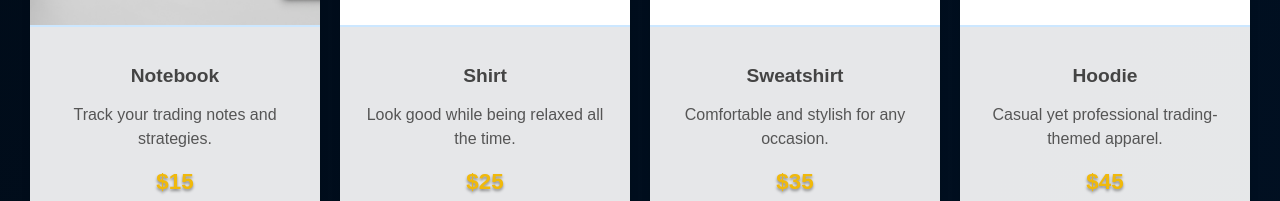
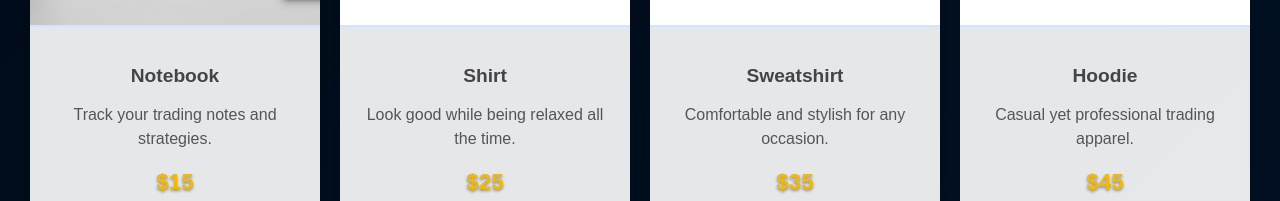
Before and after one commit to brendenozie/CRYPTOLORDS, a React (Create React App) app: page /#/ in a window 1280 px wide. Shown: the part 5100-5301 px from the top of the page. Built offline with nearby package versions, Linux system fonts and the light colour scheme.

Commit message:
fix: update Hoodie description for clarity

```diff
--- a/src/components/Merchandise.jsx
+++ b/src/components/Merchandise.jsx
@@ -15,7 +15,7 @@ const Merchandise = () => {
         { name: "Notebook", description: "Track your trading notes and strategies.", image: notebook, price: "$15" },
         { name: "Shirt", description: "Look good while being relaxed all the time.", image: shirt , price: "$25"},
         { name: "Sweatshirt", description: "Comfortable and stylish for any occasion.", image: sweatshirt, price: "$35" },
-        { name: "Hoodie", description: "Casual yet professional trading-themed apparel.", image: hoodie, price: "$45" }
+        { name: "Hoodie", description: "Casual yet professional trading apparel.", image: hoodie, price: "$45" }
       ]
     }
   };
```
